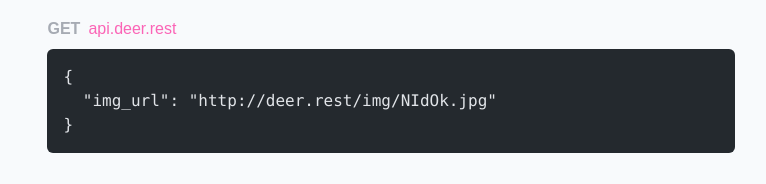
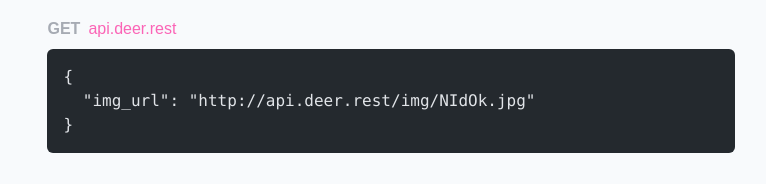
Before and after one commit to reckedpr/deer, an Astro site in the folder web/: page / in a window 1280 px wide. Shown: the part 383-567 px from the top of the page, without its empty margins (257-1023 px from the left). Built offline with nearby package versions, Linux system fonts and the light colour scheme; Astro itself is replaced by a stand-in of ours; code samples lack their colours; a web font is replaced by a local one.

Commit message:
fix endpoint example url

```diff
--- a/web/src/pages/index.astro
+++ b/web/src/pages/index.astro
@@ -3,7 +3,7 @@ import MainLayout from "../layouts/MainLayout.astro"
 import Endpoint from "../comps/Endpoint.astro"
 
 const imgJson = `{
-  "img_url": "http://deer.rest/img/NIdOk.jpg"
+  "img_url": "http://api.deer.rest/img/NIdOk.jpg"
 }`
 const factJson = `{
   "fact": "Deer communicate using body language, sounds, and scent."
```
